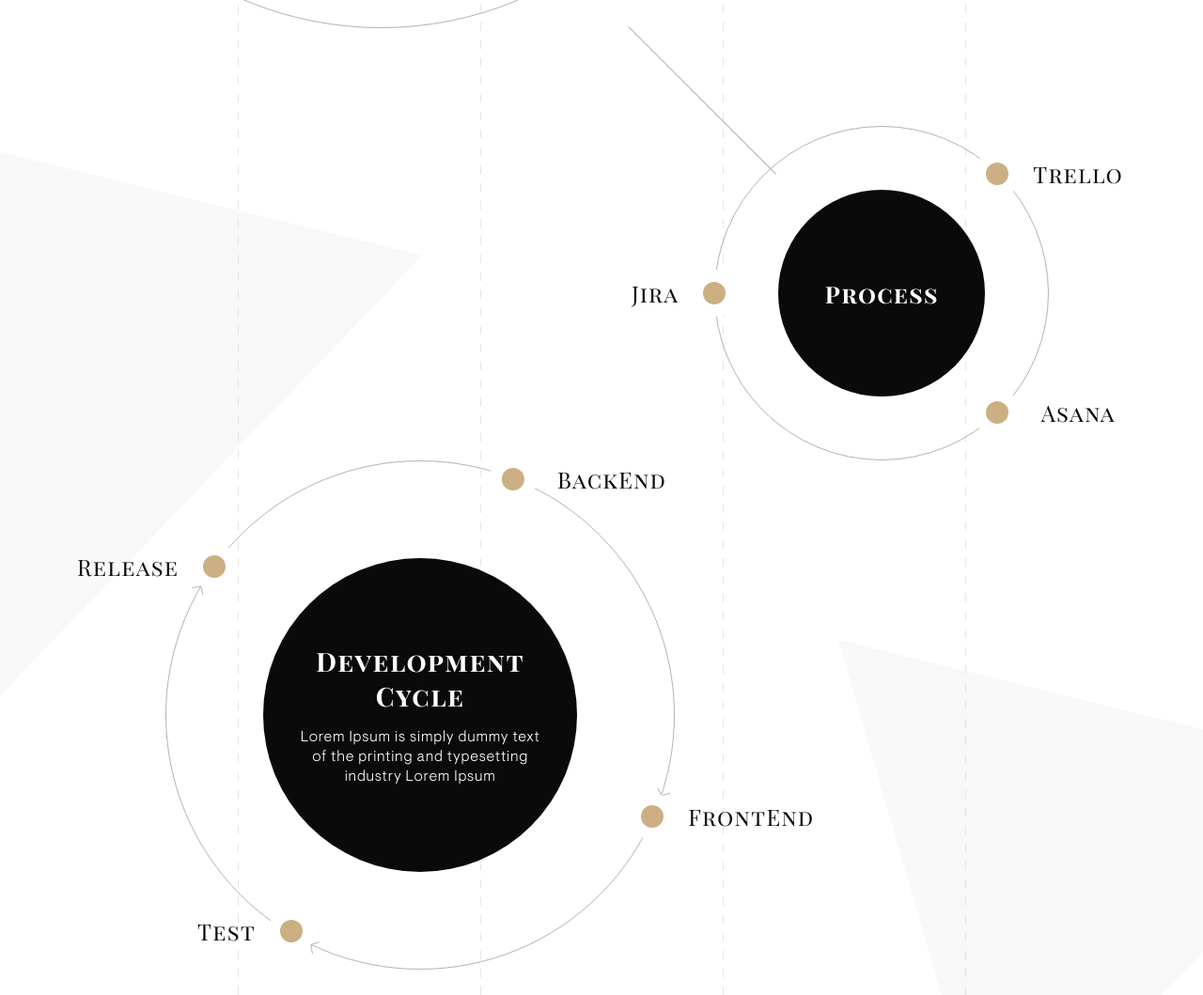
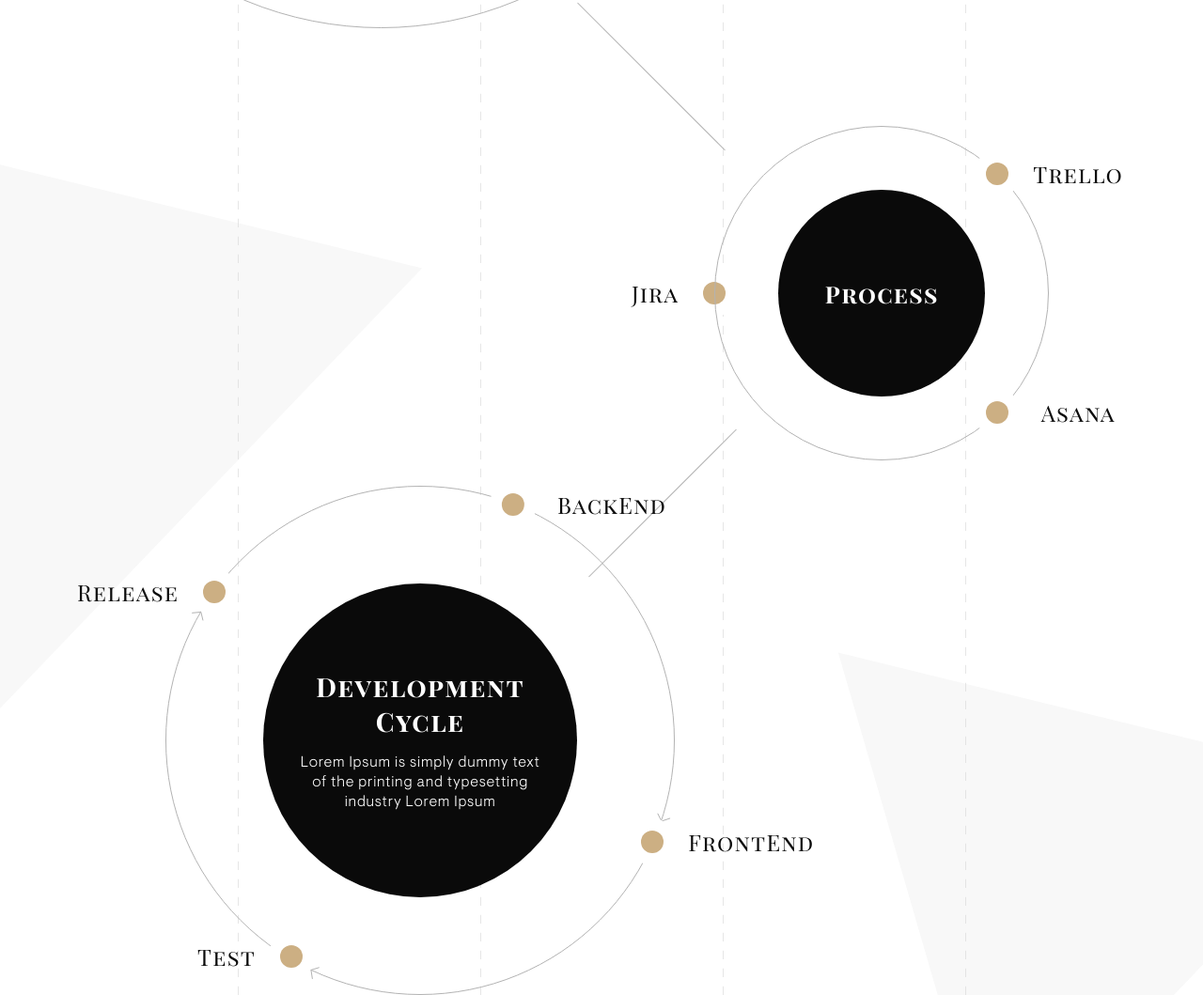
Before and after one commit to natamaz/web, a website: page src/index.html in a window 1280 px wide. Shown: the part 1720-2779 px from the top of the page at 94% size. Drawn offline with nearby package versions, Linux system fonts and the light colour scheme; files that its build step writes are made by us from their sources.

Commit message:
line from Process to Development Cycle block

```diff
--- a/src/scss/_home.scss
+++ b/src/scss/_home.scss
@@ -137,19 +137,6 @@
         color: #fff;
         letter-spacing: 0.05em;
     }
-
-    &:after {
-        content: "";
-        display: block;
-        width: 222px;
-        height: 1px;
-        background: #b2b2b2;
-        position: absolute;
-        bottom: 0;
-        right: -111px;
-        transform: rotate(45deg);
-        transform-origin: top left;
-    }
 }
 
 .h-process-list {
@@ -228,6 +215,7 @@
 // Planning
 .h-planning {
     margin-top: 104px;
+    margin-bottom: 27px;
     display: flex;
     justify-content: flex-end;
 }
@@ -244,6 +232,39 @@
     display: inline-flex;
     align-items: center;
     justify-content: center;
+
+    position: relative;
+
+    &:before {
+        content: "";
+        display: block;
+        width: 222px;
+        height: 1px;
+        background: #b2b2b2;
+        position: absolute;
+        // bottom: 0;
+        // right: -111px;
+        top: -54px;
+        left: -179px;
+        transform: rotate(45deg);
+        transform-origin: center;
+    }
+
+    &:after {
+        content: "";
+        display: block;
+        width: 222px;
+        height: 1px;
+        background: #b2b2b2;
+        position: absolute;
+        // bottom: 0;
+        // right: -111px;
+        bottom: -47px;
+        left: -167px;
+        transform: rotate(-45deg);
+        transform-origin: center;
+    }
+
     &__inner {
         border-radius: 100%;
         width: 220px;
@@ -358,6 +379,8 @@
         justify-content: center;
         flex-direction: column;
         padding: 35px;
+        position: relative;
+        z-index: 2;
     }
     &__title {
         text-align: center;
@@ -393,17 +416,7 @@
     letter-spacing: 0.05em;
     color: #0A0A0A;
     position: relative;
-    // &:before {
-    //     content: "";
-    //     display: block;
-    //     position: absolute;
-    //     top: 50%;
-    //     width: 24px;
-    //     height: 24px;
-    //     background: #ccaf83;
-    //     border-radius: 100%;
-    //     box-shadow: 0 0 0 13px #fff;
-    // }
+
     .h-сycle-dot {
         display: block;
         position: absolute;
@@ -413,16 +426,6 @@
         background: #ccaf83;
         border-radius: 100%;
         box-shadow: 0 0 0 13px #fff;
-        // &:after {
-        //     content: "";
-        //     display: block;
-        //     width: 14px;
-        //     height: 8px;
-        //     background: url("../img/angle-rel.svg") no-repeat center;
-        //     background-size: contain;
-
-        //     position: absolute;
-        // }
     }
     &_left {
         align-self: center;
@@ -455,13 +458,6 @@
             // transform: translateX(-24px);
             transform: translate(-24px, 3px);
         }
-
-        // &:first-child {
-        //     margin-top: 35px;
-        // }
-        // &:last-child {
-        //     margin-bottom: 35px;
-        // }
     }
 }
 
@@ -473,10 +469,7 @@
 }
 
 .h-сycle-left {
-    // padding-top: 110px;
-    // padding-bottom: 20px;
-    // padding-top: 94px;
-    // padding-bottom: 10px;
+
 }
 
 .h-сycle-right {
```
